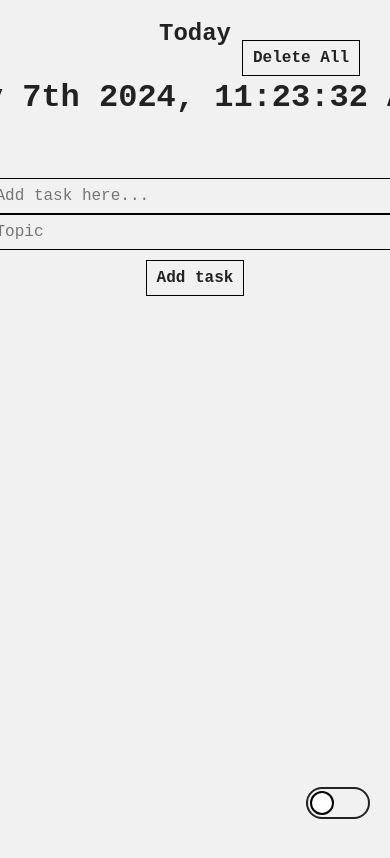
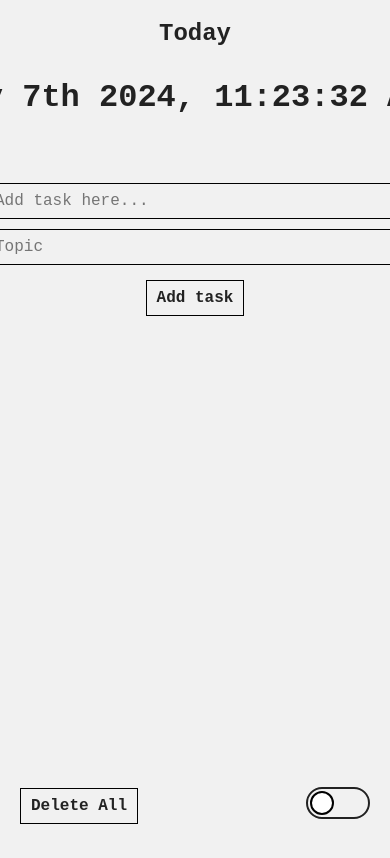
Before and after one commit to saicharith2012/todolist-react-app, a React (Create React App) app: page / in a window 390 px wide. Shown: the top 858 px of the page. Built offline with nearby package versions, Linux system fonts and the light colour scheme.

Commit message:
changing styles

```diff
--- a/src/App.css
+++ b/src/App.css
@@ -188,13 +188,12 @@ body {
 
 .delete-all-button {
   position: absolute;
-  top: 30px;
-  right: 30px;
+  bottom: 20px;
+  left: 20px;
   border: 1px solid var(--border-color);
   padding: 8px 10px;
   font-size: 16px;
   font-weight: 600;
-  margin-top: 10px;
   cursor: pointer;
   transition: background-color 0.2s;
 }
@@ -361,3 +360,20 @@ body {
   background-color: white;
   transition: all 0.5s ease;
 }
+
+@media (max-width: 1060px) {
+  .add-task input {
+    border-width: 1px;
+    margin: 5px;
+  }
+
+  .add-task {
+    display: flex;
+    flex-direction: column;
+    align-items: center;
+  }
+
+  .task {
+    height: 100px;
+  }
+}
```
